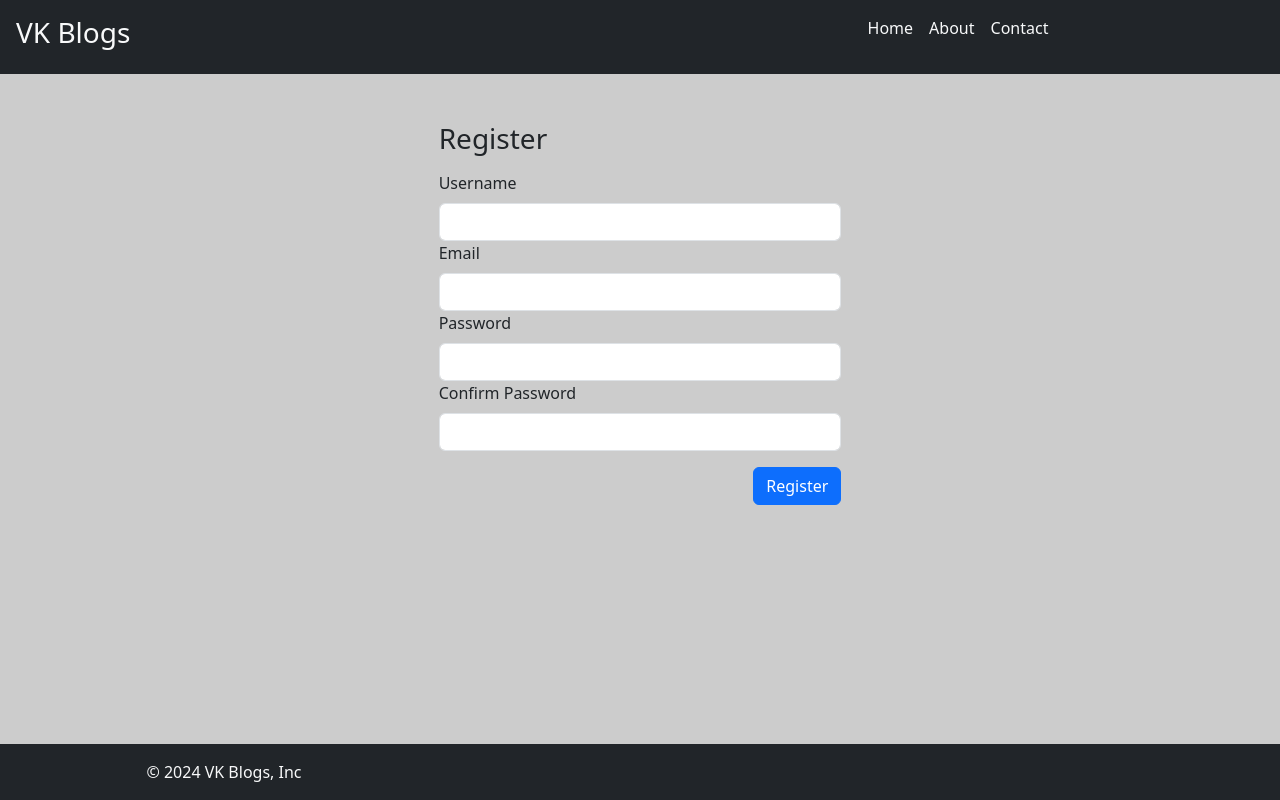
After one commit to Vishnukumar4224/-Blog-Website, a Django app: template myproject/blog/templates/blog/register.html in a window 1280 px wide. The commit adds this page. Run offline with Django 5.2, Linux system fonts and the light colour scheme; the template is opened without the code that fills it: values that come from a table or form of the project are taken from there, others are empty; parts of the project's set-up code (start-up, migrations or seed data) failed here and were passed over; some libraries are stand-ins or nearby versions.

Commit message:
registration form if the form is incomplete it shows the filled value after submition, so that we can easily continue the existing feild

```diff
--- a/myproject/blog/forms.py
+++ b/myproject/blog/forms.py
@@ -1,6 +1,20 @@
 from django import forms
+from django.contrib.auth.models import User
 
 class ContactForm(forms.Form):
-    name = forms.CharField(max_length=100, label="name")
-    email = forms.EmailField(label="email")
-    message = forms.CharField(label="message")
+    name = forms.CharField(max_length=100, label="name", required=True)
+    email = forms.EmailField(label="email", required=True)
+    message = forms.CharField(label="message", required=True)
+
+
+class RegisterForm(forms.ModelForm):
+    username = forms.CharField(max_length=100, label="Username", required=True)
+    email = forms.EmailField(label="Email", required=True)
+    password = forms.CharField(label="Password", required=True, max_length=100)
+    confirm_password = forms.CharField(label="Confirm Password", required=True, max_length=100)
+
+
+    #User model is already defined in django so we are using it. By just importing it and we customize that model by following way.
+    class Meta:
+        model = User
+        fields = ['username', 'email', 'password']
--- a/myproject/blog/templates/blog/contact.html
+++ b/myproject/blog/templates/blog/contact.html
@@ -12,7 +12,8 @@
             <span class="text-danger"> {{error}} </span>
             {% endfor %}
           </div>
-      {% endif %} {% endfor %}
+      {% endif %}
+      {% endfor %}
 
       <!-- Success message -->
       {% if success_message %}
@@ -28,6 +29,7 @@
             class="form-control"
             id="name"
             name="name"
+            value="{{form.name.value|default:""}}"
 
           />
         </div>
@@ -38,6 +40,7 @@
             class="form-control"
             id="email"
             name="email"
+            value="{{form.email.value|default:""}}"
 
           />
         </div>
@@ -48,6 +51,7 @@
             id="message"
             name="message"
             rows="4"
+            value="{{form.message.value|default:""}}"
 
           ></textarea>
         </div>
--- /dev/null
+++ b/myproject/blog/templates/blog/register.html
@@ -0,0 +1,52 @@
+{%extends "blog/base.html"%}
+
+{%block content%}
+
+
+    <div class="container-fluid">
+        <div class="row d-flex justify-content-center mt-5">
+            <div class="col-4">
+                <h3>Register</h3>
+                <div class="">
+                    <!-- Error messages -->
+                    {% for field in form %} {% if field.errors %}
+                        <div class="col-12">
+                            <span class="fw-bold"> {{field.label_tag}} </span>
+                            {% for error in field.errors %}
+                            <span class="text-danger"> {{error}} </span>
+                            {% endfor %}
+                        </div>
+                        {% endif %}
+                    {% endfor %}
+
+                </div>
+                <div class="my-3">
+                    <form method="post">
+
+                        {%csrf_token%}
+                        <div class="form-group">
+                            <label for="username" class="form-label">Username</label>
+                            <input type="text" class="form-control" id="username" name="username" value="{{form.username.value|default:""}}">
+                        </div>
+                        <div class="form-group">
+                            <label for="email" class="form-label">Email</label>
+                            <input type="email" class="form-control" id="email" name="email" value="{{form.email.value|default:""}}">
+                        </div>
+                        <div class="form-group">
+                            <label for="password" class="form-label">Password</label>
+                            <input type="password" class="form-control" id="password" name="password">
+                        </div>
+                        <div class="form-group">
+                            <label for="confirm_password" class="form-label">Confirm Password</label>
+                            <input type="password" class="form-control" id="confirm_password" name="password_confirm">
+                        </div>
+                        <div class="my-3 d-flex justify-content-end">
+                            <button type="submit" class="btn btn-primary">Register</button>
+                        </div>
+                    </form>
+                </div>
+            </div>
+        </div>
+    </div>
+
+{%endblock%}
--- a/myproject/blog/urls.py
+++ b/myproject/blog/urls.py
@@ -7,9 +7,10 @@ urlpatterns = [
 
     path('', views.index, name='index'),
     path('post/<str:slug>', views.detail, name='detail'),
-    path('new_updated_url',views.new_url, name='new_page_url'),
-    path('old_url', views.old_url_redirect, name='old_url'),
-    path('contact',views.contact_view, name='contact'),
-    path('about',views.about_view, name='about'),
+    # path('new_updated_url',views.new_url, name='new_page_url'),
+    # path('old_url', views.old_url_redirect, name='old_url'),
+    path('contact',views.contact, name='contact'),
+    path('about',views.about, name='about'),
+    path('register',views.register, name='register'),
 
     ]
```
Also changed, not shown: myproject/blog/views.py (+26 -8 lines). Lines whose indentation alone changed are shown as unchanged.
